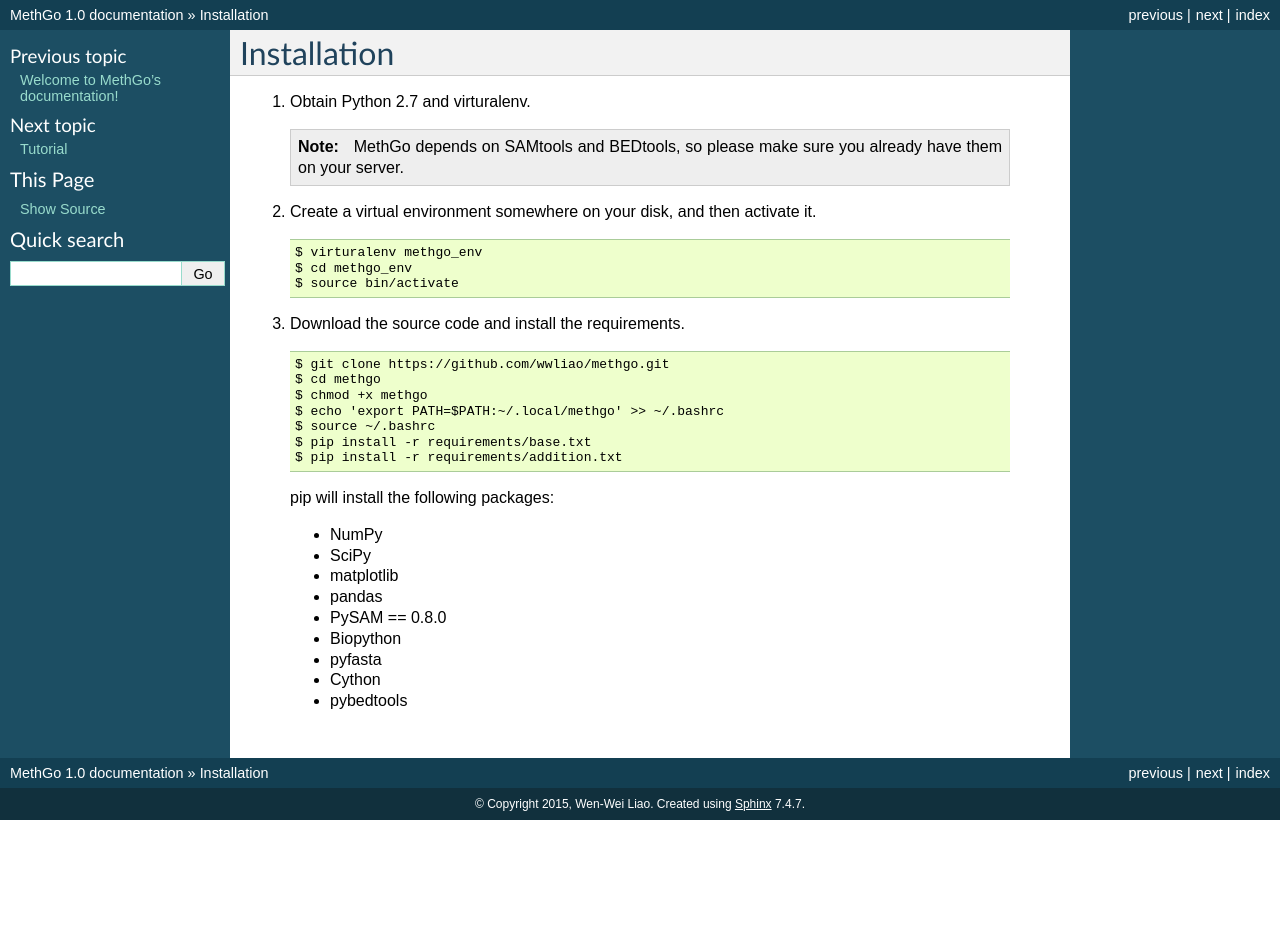
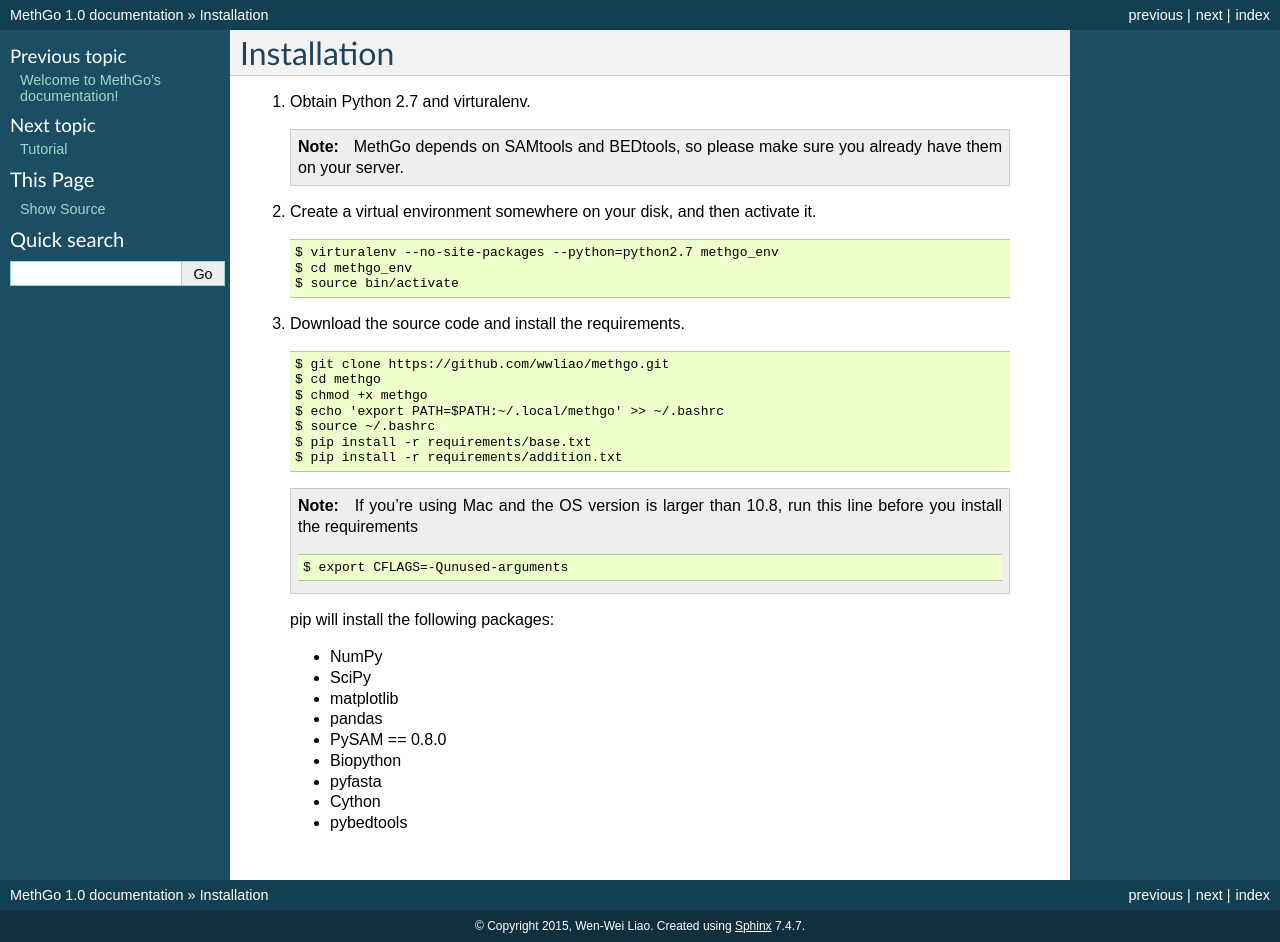
Before and after one commit to paoyangchen-laboratory/methgo, a Sphinx documentation site: the page built from docs/install.rst, in a window 1280 px wide. Built offline with Sphinx 7.4.7, drawn with Linux system fonts in a browser that asks for light colours; before the commit the page ends 900 px from its top, so only the background shows below that.

Commit message:
Add a note for installing on Mac

```diff
--- a/docs/install.rst
+++ b/docs/install.rst
@@ -11,7 +11,7 @@ Installation
 
   ::
 
-  $ virturalenv methgo_env
+  $ virturalenv --no-site-packages --python=python2.7 methgo_env
   $ cd methgo_env
   $ source bin/activate
 
@@ -28,6 +28,13 @@ Installation
   $ pip install -r requirements/base.txt
   $ pip install -r requirements/addition.txt
 
+  .. note::
+    If you're using Mac and the OS version is larger than 10.8, run this line
+    before you install the requirements
+
+    ::
+
+    $ export CFLAGS=-Qunused-arguments
 
   pip will install the following packages:
 
```
